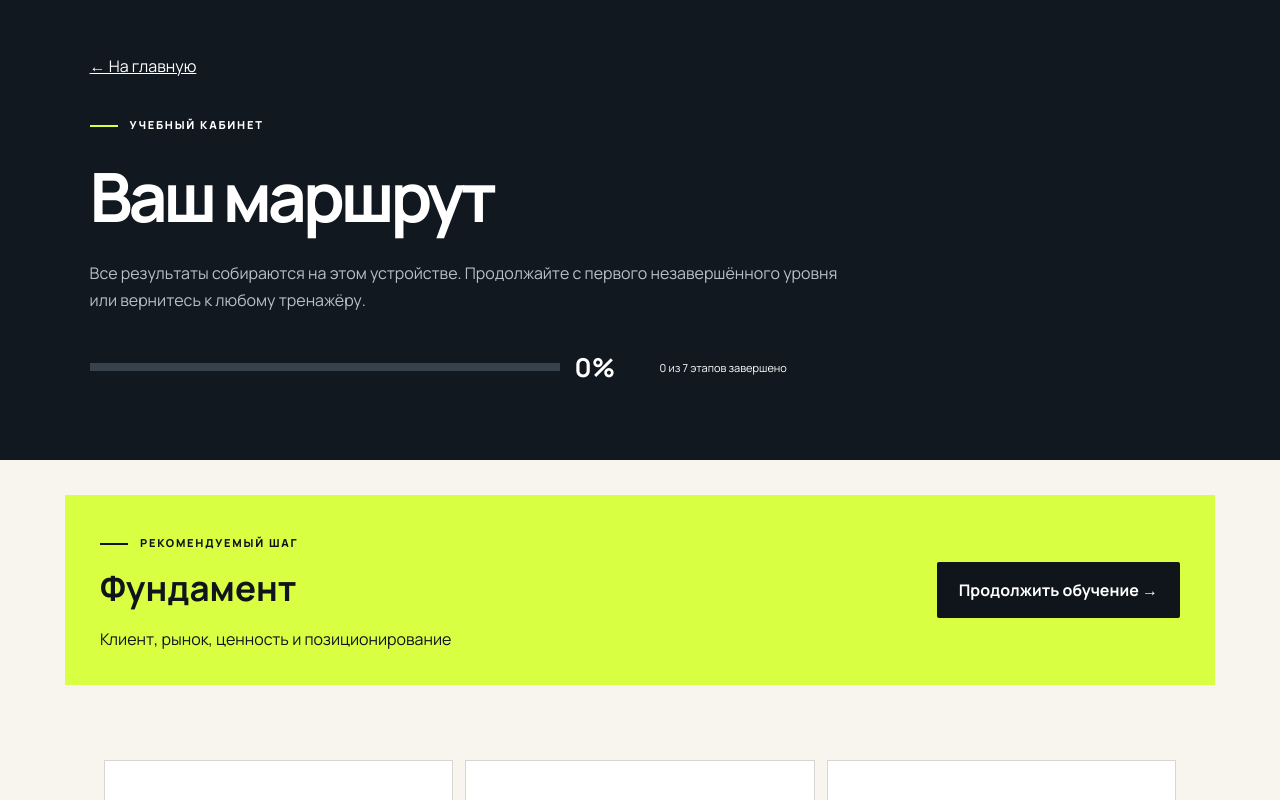
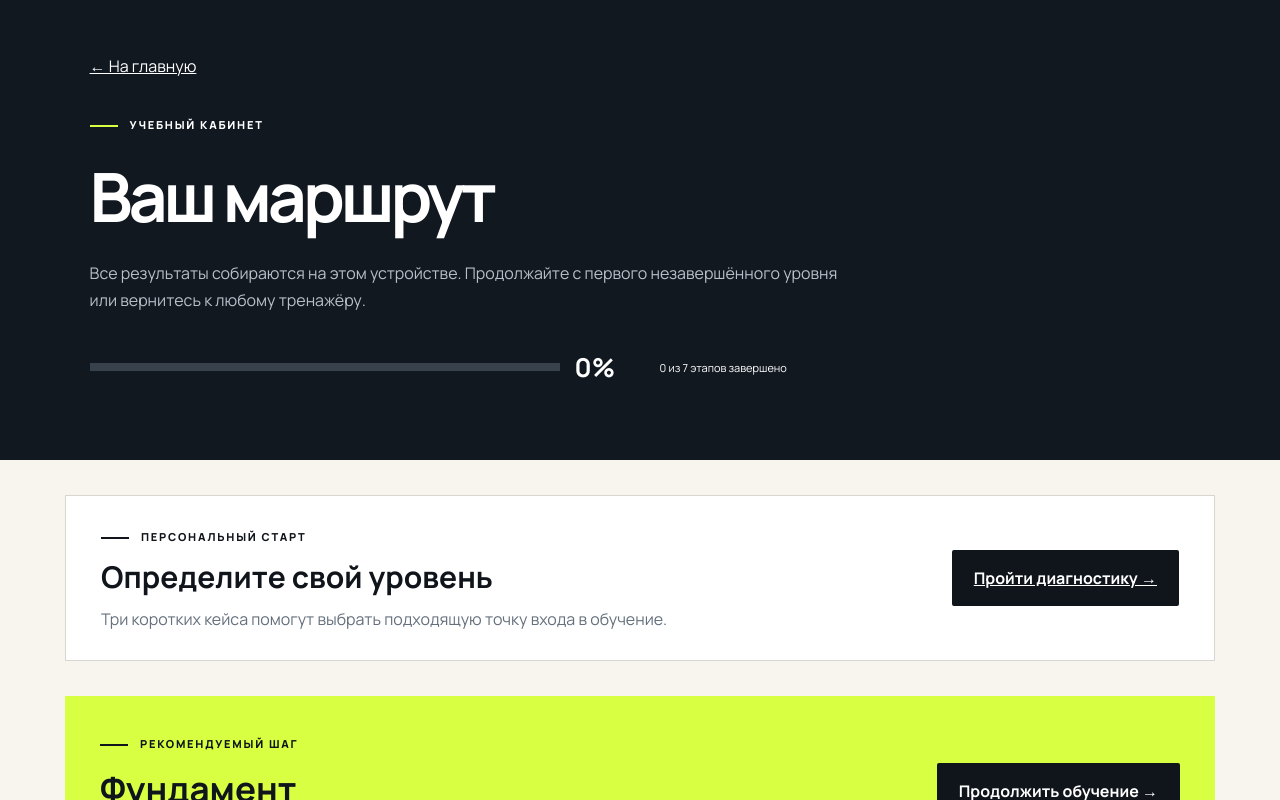
Before and after one commit to RobsonBaskaev/marketing-olympus-academy, a Next.js app: page /learn in a window 1280 px wide. Shown: the top 800 px of the page. Built offline with nearby package versions, Linux system fonts and the light colour scheme; a web font is replaced by a local one.

Commit message:
Show diagnostic route in learner dashboard

```diff
--- a/app/learn.css
+++ b/app/learn.css
@@ -58,6 +58,37 @@
   display: flex;
   justify-content: space-between;
   align-items: center;
+}
+.diagnostic-summary {
+  max-width: 1150px;
+  margin: 35px auto 0;
+  padding: 28px 35px;
+  background: white;
+  border: 1px solid var(--line);
+  display: flex;
+  align-items: center;
+  justify-content: space-between;
+  gap: 30px;
+}
+.diagnostic-summary h2 {
+  margin: 10px 0;
+  font-size: 30px;
+}
+.diagnostic-summary p {
+  margin: 0;
+  color: var(--muted);
+  line-height: 1.55;
+}
+.diagnostic-summary-actions {
+  display: flex;
+  flex-direction: column;
+  align-items: flex-end;
+  gap: 10px;
+  min-width: 265px;
+}
+.diagnostic-summary-actions a {
+  color: var(--ink);
+  font-weight: 800;
 }
 .next-step h2 {
   font-size: 35px;
@@ -147,6 +178,15 @@
     margin: 20px;
     display: block;
   }
+  .diagnostic-summary {
+    margin: 20px 20px 0;
+    display: block;
+  }
+  .diagnostic-summary-actions {
+    align-items: flex-start;
+    min-width: 0;
+    margin-top: 20px;
+  }
   .next-step .primary {
     display: inline-block;
     margin-top: 18px;
--- a/app/learn/page.js
+++ b/app/learn/page.js
@@ -54,7 +54,12 @@ const modules = [
 ];
 
 export default function Learn() {
-  const [state, setState] = useState({ loaded: false, ready: [], details: [] });
+  const [state, setState] = useState({
+    loaded: false,
+    ready: [],
+    details: [],
+    diagnostic: null,
+  });
   useEffect(() => {
     const notes = parse("olymp-answers", {}),
       research = parse("olymp-research", {}),
@@ -62,6 +67,7 @@ export default function Learn() {
       acq = parse("olymp-acquisition", {}),
       analytics = parse("olymp-analytics", {}),
       caseLab = parse("olymp-case-lab", { selected: {}, drafts: {} }),
+      diagnostic = parse("olymp-diagnostic", null),
       cap = parse("olymp-capstone", {}),
       noteCount = Object.values(notes).filter(
         (v) => String(v || "").length >= 30,
@@ -106,6 +112,10 @@ export default function Learn() {
         `${caseCount}/4 кейса завершено`,
         `${capCount}/3 ответов защиты`,
       ],
+      diagnostic:
+        diagnostic?.finished && Number.isFinite(Number(diagnostic.score))
+          ? diagnostic
+          : null,
     });
   }, []);
   const done = state.ready.filter(Boolean).length,
@@ -115,6 +125,13 @@ export default function Learn() {
       state.ready.findIndex((x) => !x),
     ),
     recommended = state.ready.every(Boolean) ? modules.length - 1 : next;
+  const diagnosticLevel = state.diagnostic
+    ? state.diagnostic.score <= 2
+      ? { name: "Новичок", route: "Начните с фундамента", href: "../#module" }
+      : state.diagnostic.score <= 4
+        ? { name: "Практик", route: "Продолжите с исследований", href: "../research/" }
+        : { name: "Системный маркетолог", route: "Переходите к стратегии", href: "../strategy/" }
+    : null;
   return (
     <main id="main-content" className="learn-page">
       <header>
@@ -133,6 +150,35 @@ export default function Learn() {
           <span>{done} из {modules.length} этапов завершено</span>
         </div>
       </header>
+      <section className="diagnostic-summary" aria-label="Результат входной диагностики">
+        {diagnosticLevel ? (
+          <>
+            <div>
+              <small>ВАША СТАРТОВАЯ ТОЧКА</small>
+              <h2>{diagnosticLevel.name}</h2>
+              <p>
+                {state.diagnostic.score}/6 баллов · {diagnosticLevel.route}. Результат
+                предварительный и уточняется по практическим работам.
+              </p>
+            </div>
+            <div className="diagnostic-summary-actions">
+              <a href={diagnosticLevel.href}>Открыть рекомендованный модуль →</a>
+              <a href="../diagnostic/">Посмотреть разбор</a>
+            </div>
+          </>
+        ) : (
+          <>
+            <div>
+              <small>ПЕРСОНАЛЬНЫЙ СТАРТ</small>
+              <h2>Определите свой уровень</h2>
+              <p>Три коротких кейса помогут выбрать подходящую точку входа в обучение.</p>
+            </div>
+            <a className="primary" href="../diagnostic/">
+              Пройти диагностику →
+            </a>
+          </>
+        )}
+      </section>
       <section className="next-step">
         <div>
           <small>РЕКОМЕНДУЕМЫЙ ШАГ</small>
--- a/scripts/verify-site.mjs
+++ b/scripts/verify-site.mjs
@@ -93,6 +93,9 @@ const accessibilityCss = readFileSync(join(root, "app", "accessibility.css"), "u
 const caseLabSource = readFileSync(join(root, "app", "cases", "case-lab.js"), "utf8");
 const backupSource = readFileSync(join(root, "app", "backup", "page.js"), "utf8");
 const learnSource = readFileSync(join(root, "app", "learn", "page.js"), "utf8");
+for (const marker of ["olymp-diagnostic", "Результат входной диагностики", "Пройти диагностику"]) {
+  if (!learnSource.includes(marker)) errors.push(`Учебный кабинет: отсутствует ${marker}`);
+}
 const olympusSource = readFileSync(join(root, "app", "olympus", "page.js"), "utf8");
 const diagnosticSource = readFileSync(join(root, "app", "diagnostic", "diagnostic.js"), "utf8");
 if (!mainSource.includes('aria-modal="true"') || !mainSource.includes('event.key === "Escape"')) {
```
